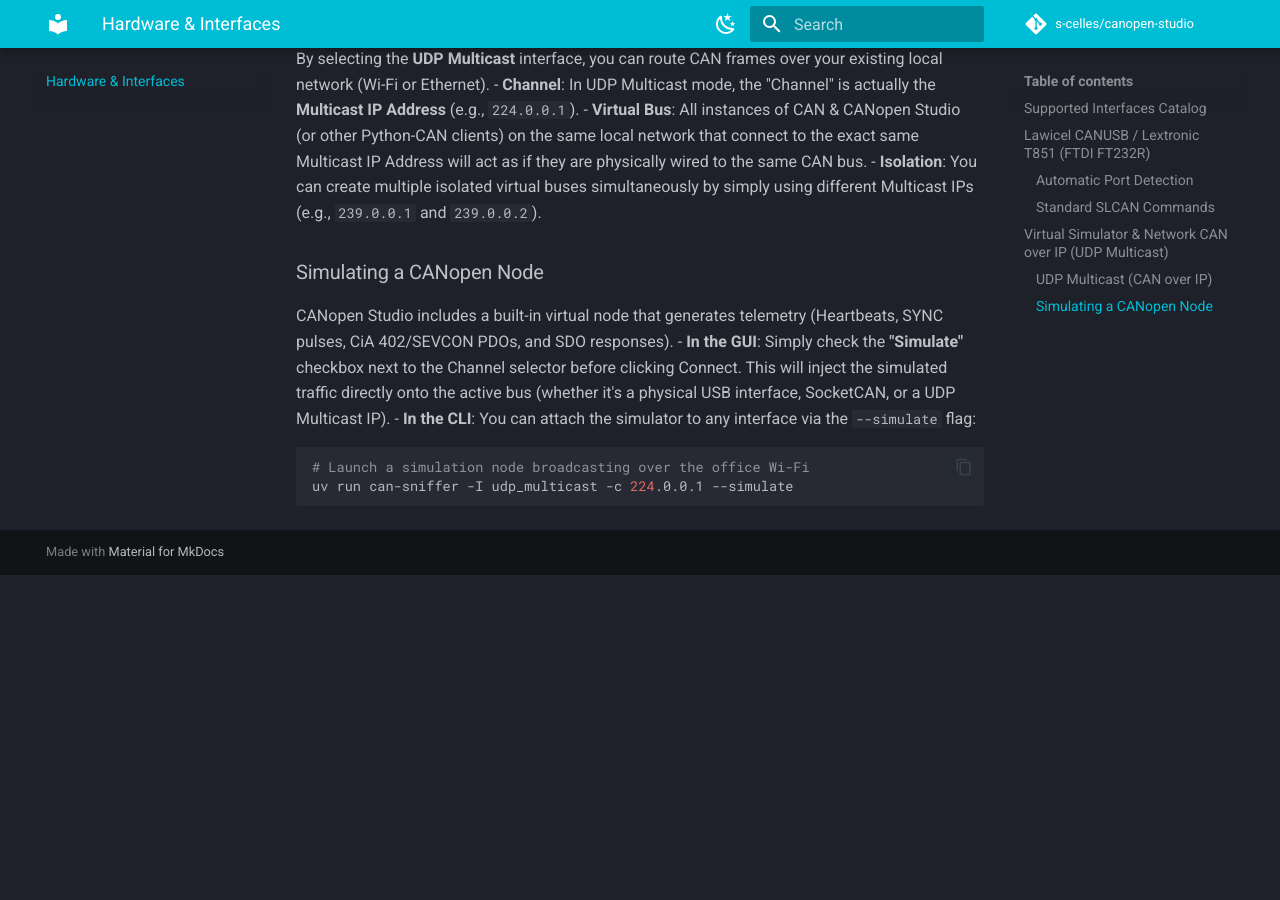
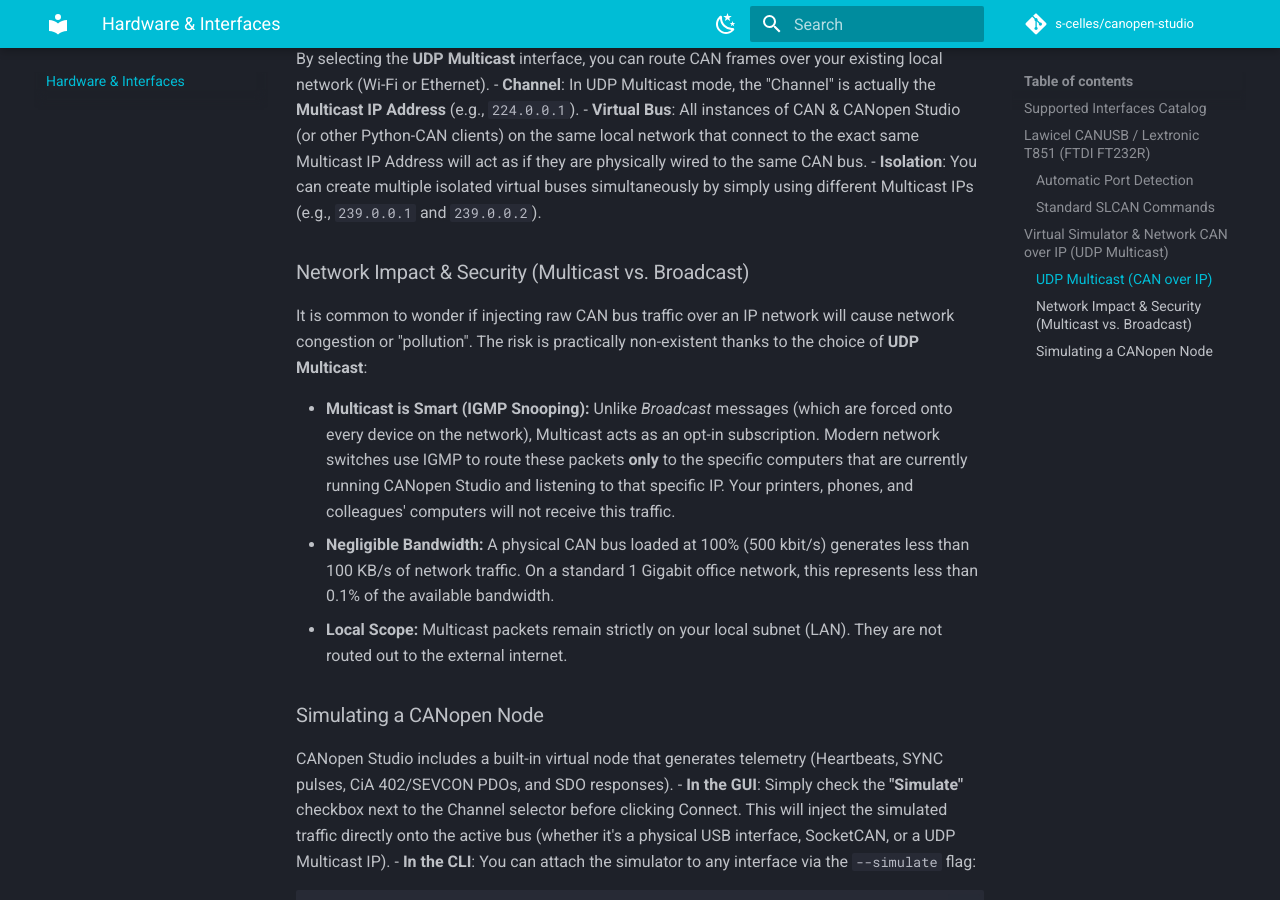
Before and after one commit to s-celles/canopen-studio, an MkDocs documentation site: the page built from docs/hardware.md, in a window 1280 px wide and 900 px high, scrolled down 1807 px. Built offline with MkDocs 1.6.1 and Material for MkDocs 9.7.7, drawn with Linux system fonts in a browser that asks for light colours; comment, search, counter and statistics services are not loaded; before the commit the page ends 2382 px from its top, so only the background shows below that.

Commit message:
docs: clarify multicast vs broadcast network impact
Assisted-by: AI

```diff
--- a/docs/hardware.md
+++ b/docs/hardware.md
@@ -46,6 +46,14 @@
 - **Virtual Bus**: All instances of CAN & CANopen Studio (or other Python-CAN clients) on the same local network that connect to the exact same Multicast IP Address will act as if they are physically wired to the same CAN bus.
 - **Isolation**: You can create multiple isolated virtual buses simultaneously by simply using different Multicast IPs (e.g., `239.0.0.1` and `239.0.0.2`).
 
+
+### Network Impact & Security (Multicast vs. Broadcast)
+It is common to wonder if injecting raw CAN bus traffic over an IP network will cause network congestion or "pollution". The risk is practically non-existent thanks to the choice of **UDP Multicast**:
+
+- **Multicast is Smart (IGMP Snooping):** Unlike *Broadcast* messages (which are forced onto every device on the network), Multicast acts as an opt-in subscription. Modern network switches use IGMP to route these packets **only** to the specific computers that are currently running CANopen Studio and listening to that specific IP. Your printers, phones, and colleagues' computers will not receive this traffic.
+- **Negligible Bandwidth:** A physical CAN bus loaded at 100% (500 kbit/s) generates less than 100 KB/s of network traffic. On a standard 1 Gigabit office network, this represents less than 0.1% of the available bandwidth.
+- **Local Scope:** Multicast packets remain strictly on your local subnet (LAN). They are not routed out to the external internet.
+
 ### Simulating a CANopen Node
 CANopen Studio includes a built-in virtual node that generates telemetry (Heartbeats, SYNC pulses, CiA 402/SEVCON PDOs, and SDO responses).
 - **In the GUI**: Simply check the **"Simulate"** checkbox next to the Channel selector before clicking Connect. This will inject the simulated traffic directly onto the active bus (whether it's a physical USB interface, SocketCAN, or a UDP Multicast IP).
```
